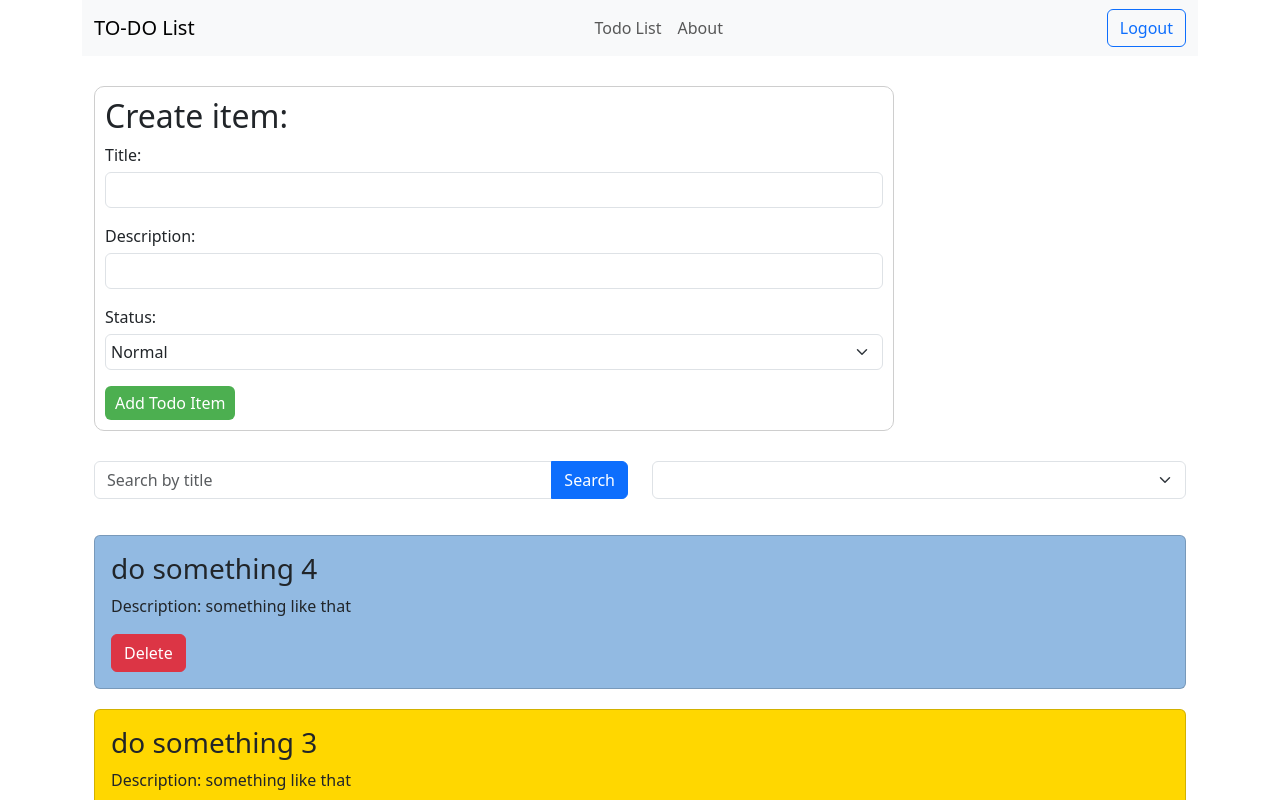
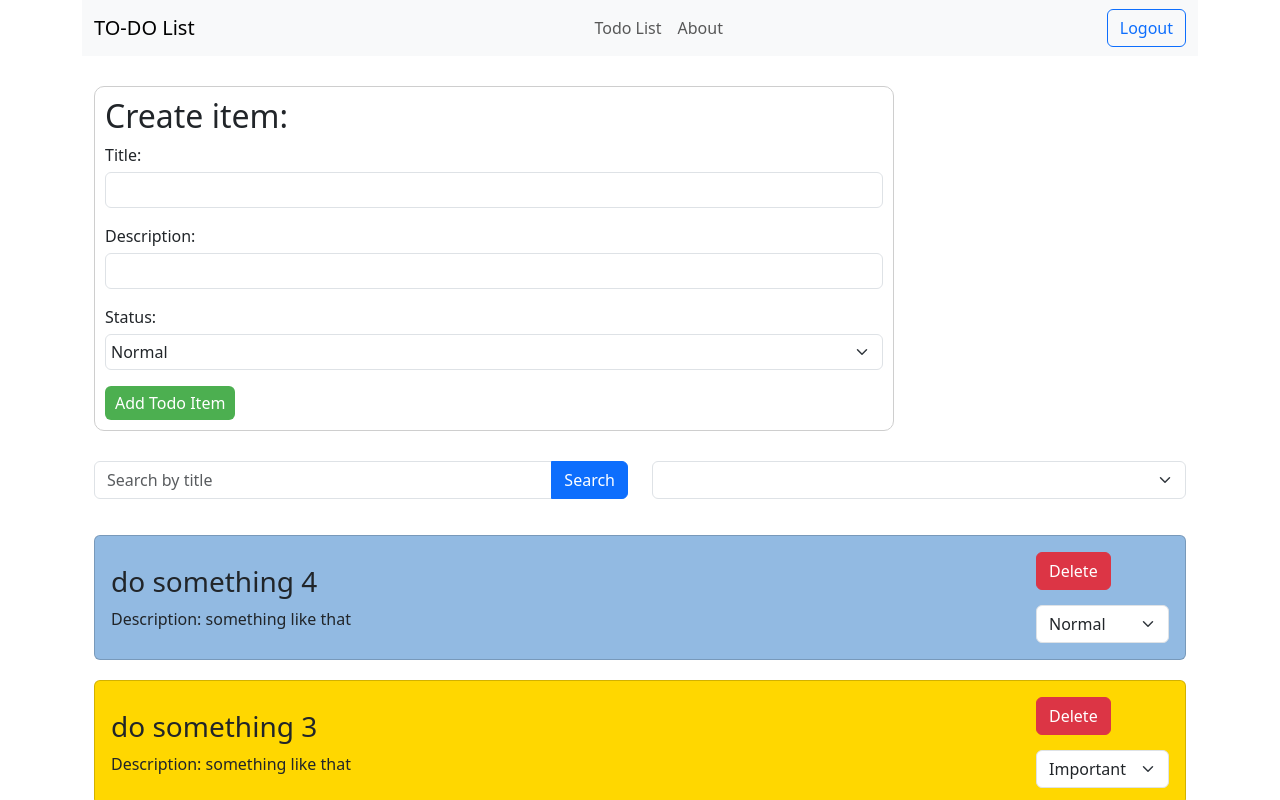
Before and after one commit to Metwet/todolist, an Angular app: page /todolist in a window 1280 px wide. Shown: the top 800 px of the page. Built offline with nearby package versions, Linux system fonts and the light colour scheme; sample sign-in values are in the browser's storage.

Commit message:
add select status of item

```diff
--- a/src/app/components/todo-item/todo-item.component.css
+++ b/src/app/components/todo-item/todo-item.component.css
@@ -14,3 +14,7 @@
     background-color: #569561;
     text-decoration: line-through;
 }
+
+.myBtn {
+    margin-bottom: 15px;
+}
--- a/src/app/components/todo-item/todo-item.component.html
+++ b/src/app/components/todo-item/todo-item.component.html
@@ -1,11 +1,20 @@
 <div [ngClass]="{
-    'normal': todoItem.status === todoStatus.Normal,
-    'important': todoItem.status === todoStatus.Important,
-    'completed': todoItem.status === todoStatus.Completed
-  }" class="card todoItem">
-    <div class="card-body">
+  'normal': todoItem.status === todoStatus.Normal,
+  'important': todoItem.status === todoStatus.Important,
+  'completed': todoItem.status === todoStatus.Completed
+}" class="card todoItem">
+  <div class="card-body d-flex align-items-center">
+    <div>
       <h3 class="card-title">{{ todoItem.title }}</h3>
-      <p class="card-text">Description: {{ todoItem.description }}</p>
-      <button (click)="deleteTodoItem()" class="btn btn-danger">Delete</button>
+    <p class="card-text">Description: {{ todoItem.description }}</p>
     </div>
+    <div class="ms-auto">
+      <button (click)="deleteTodoItem()" class="btn btn-danger myBtn">Delete</button>
+      <select [(ngModel)]="todoItem.status" (ngModelChange)="changeStatus(todoItem.status)" class="form-select">
+        <option [value]="todoStatus.Normal">Normal</option>
+        <option [value]="todoStatus.Important">Important</option>
+        <option [value]="todoStatus.Completed">Completed</option>
+      </select>
+    </div>
+  </div>
 </div>
--- a/src/app/components/todo-item/todo-item.component.ts
+++ b/src/app/components/todo-item/todo-item.component.ts
@@ -15,4 +15,8 @@ export class TodoItemComponent {
   deleteTodoItem(): void {
     this.todoService.deleteTodoItems(this.todoItem);
   }
+
+  changeStatus(status: TodoStatus): void {
+    this.todoService.updateTodoItemStatus(this.todoItem, status);
+  }
 }
```
